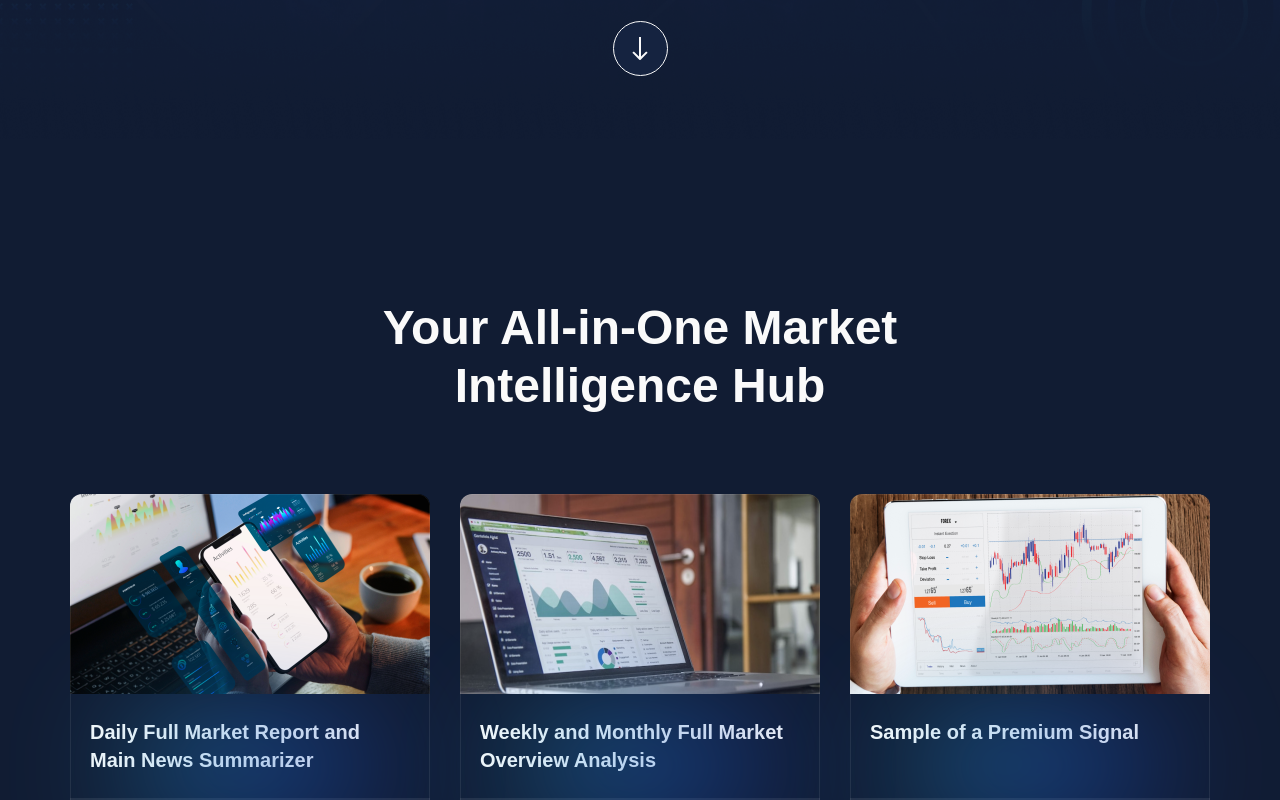
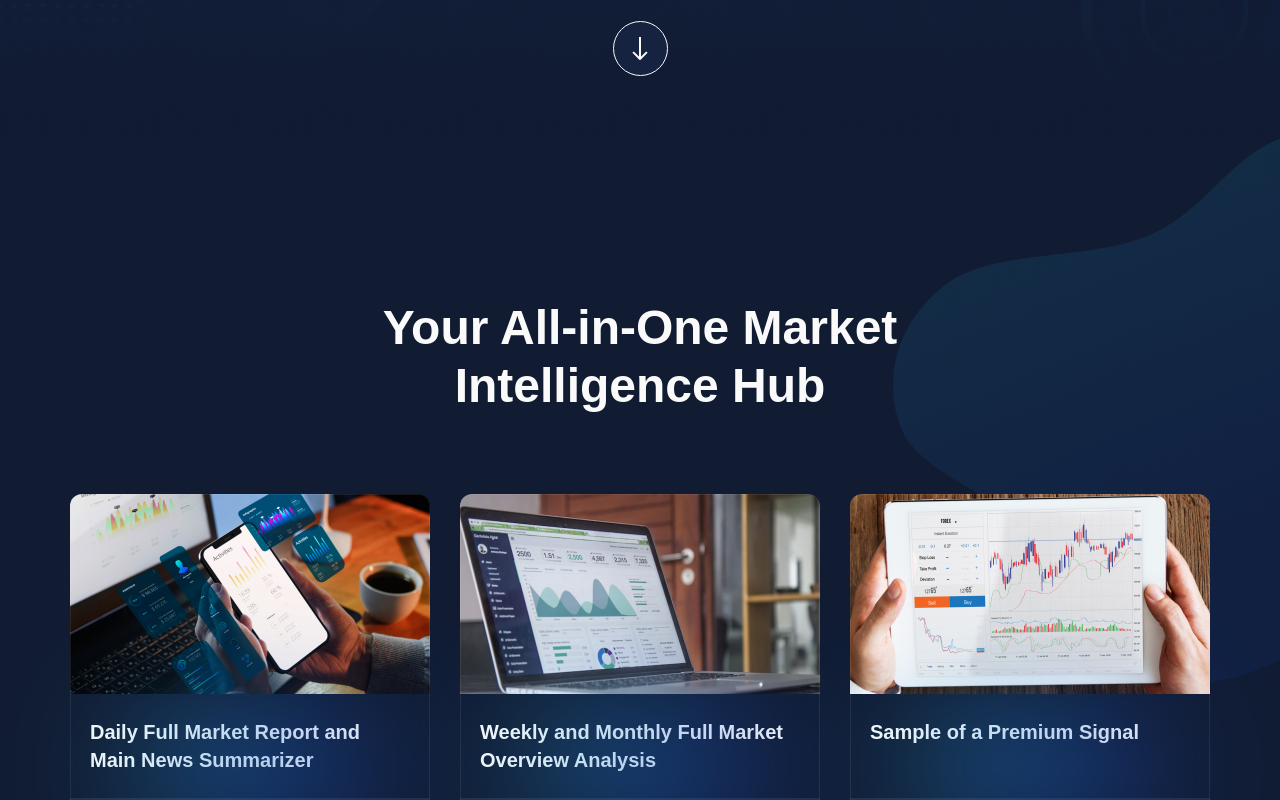
Before and after one commit to rinklepoonia/quanticx, a React (Create React App) app: page / in a window 1280 px wide. Shown: the part 660-1460 px from the top of the page. Built offline with nearby package versions, Linux system fonts and the light colour scheme; a web font is replaced by a local one.

Commit message:
apply-hub right-ellip

```diff
--- a/src/components/IntelligenceHub.jsx
+++ b/src/components/IntelligenceHub.jsx
@@ -2,10 +2,18 @@ import React from "react";
 import IntelligenceHubImg1 from "../assets/images/png/intelligenceHub-1.png";
 import IntelligenceHubImg2 from "../assets/images/png/intelligenceHub-2.png";
 import IntelligenceHubImg3 from "../assets/images/png/intelligenceHub-3.png";
+import IntelligenceHubEllip from "../assets/images/png/hub-right-ellip.png";
 
 function IntelligenceHub() {
   return (
-    <div className="bg-bodyBlue mt-[-1px] xl:pt-40 xl:pb-44 lg:py-28 md:py-16 py-10 ">
+    <div className="bg-bodyBlue mt-[-1px] xl:pt-40 xl:pb-44 lg:py-28 md:py-16 py-10 relative">
+      <div className="absolute right-0 top-[-1%] md:block hidden">
+        <img
+          className="w-full h-[555px]"
+          src={IntelligenceHubEllip}
+          alt="IntelligenceHubEllip"
+        />
+      </div>
       <div className="container px-3">
         <h2 className="font-khula font-bold lg:text-5xl md:text-4xl text-3xl lg:leading-[57.6px] leading-[35px] text-darkWhite lg:pb-20 md:pb-14 pb-7 text-center">
           Your All-in-One Market{" "}
```
Also changed, not shown: src/assets/images/png/hero-round-ellips.png (added), src/assets/images/png/hub-right-ellip.png (added).
